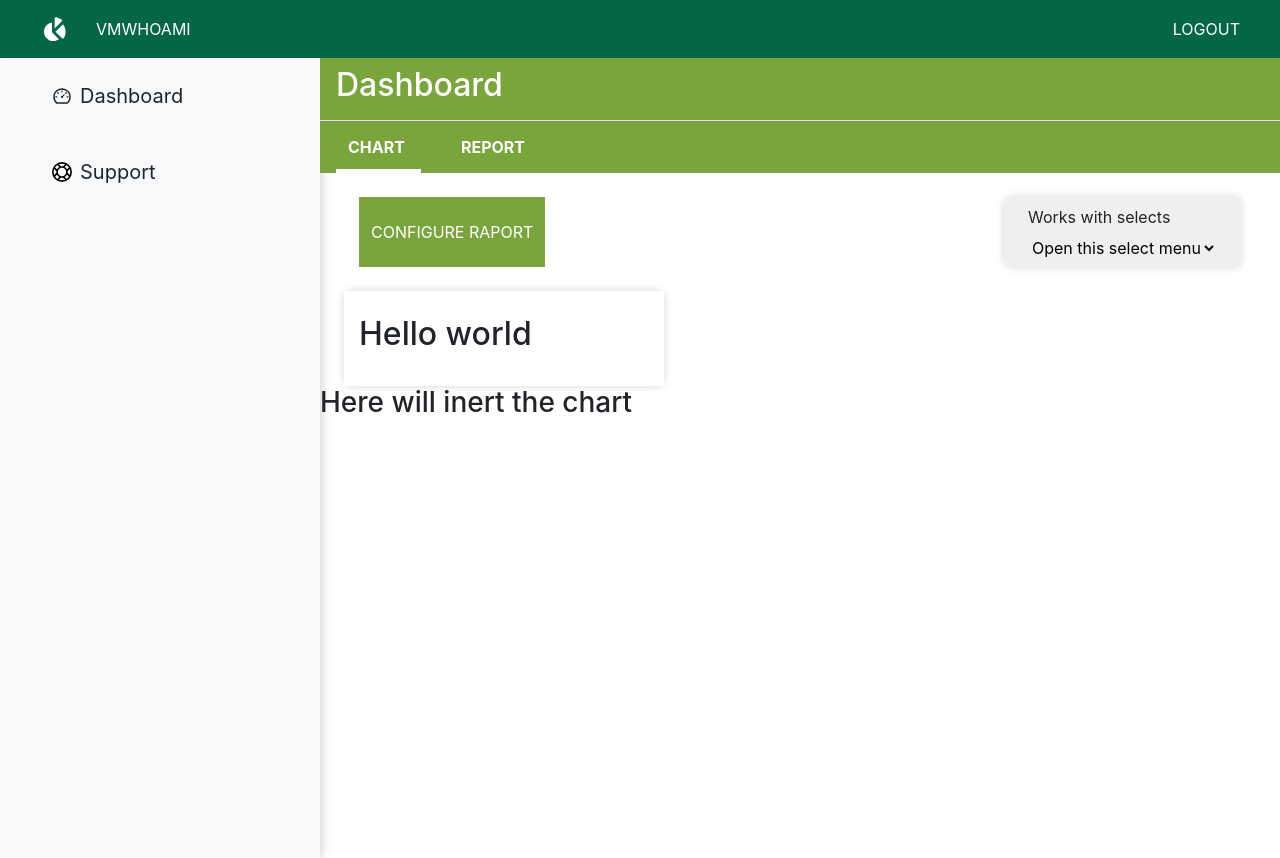
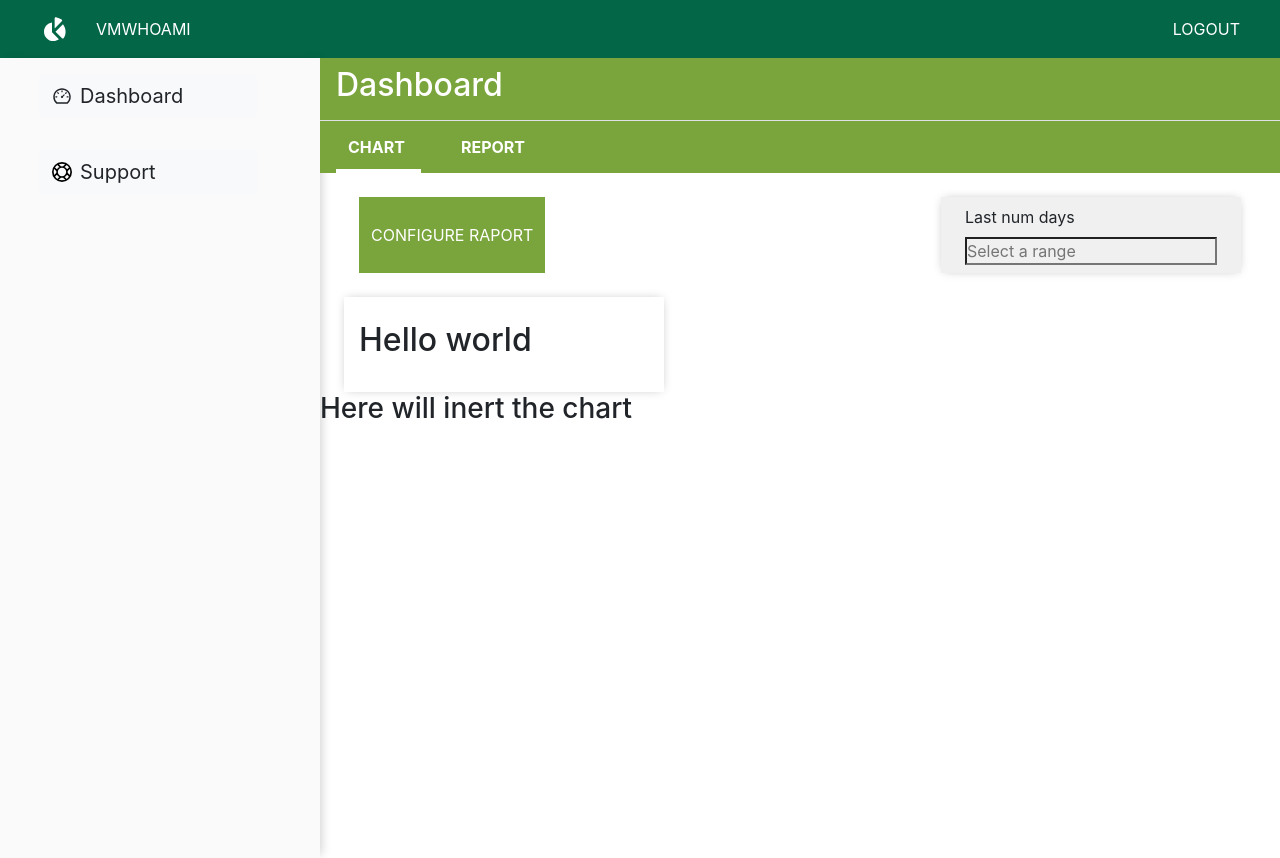
Before and after one commit to vmwhoami/admin_ui_maib, a React (Create React App) app: page / in a window 1280 px wide. Built offline with nearby package versions, Linux system fonts and the light colour scheme; no server answers; what miragejs would draw is missing.

Commit message:
Fix the issue with display name

```diff
--- a/package.json
+++ b/package.json
@@ -22,6 +22,7 @@
     "react": "^17.0.2",
     "react-bootstrap": "^1.6.1",
     "react-bootstrap-floating-label": "^1.6.0",
+    "react-datepicker": "^4.1.1",
     "react-dom": "^17.0.2",
     "react-icons": "^4.2.0",
     "react-redux": "^7.2.4",
--- a/src/components/FindUser/FindUser.js
+++ b/src/components/FindUser/FindUser.js
@@ -4,7 +4,7 @@ import {
   Form, Row, Col, Button,
 } from 'react-bootstrap';
 import {
-  setIdnp, setPhone, setAccessDate, clearFields,
+  setIdnp, setPhone, setAccessDate, clearFields, clearName,
 } from '../../redux/UsersReducer/actions';
 
 const FindUser = () => {
@@ -36,6 +36,7 @@ const FindUser = () => {
       date: '',
     });
     dispatch(clearFields());
+    dispatch(clearName());
   };
 
   return (
--- a/src/components/chartFilter/ChartFilter.js
+++ b/src/components/chartFilter/ChartFilter.js
@@ -1,22 +1,31 @@
-import React from 'react';
+import React, { useState } from 'react';
+import DatePicker from 'react-datepicker';
+import 'react-datepicker/dist/react-datepicker.css';
 import {
   Row, Button, Form, Col,
 } from 'react-bootstrap';
-// import FloatingLabel from 'react-bootstrap-floating-label';
 
-const ChartFilter = () => (
+const ChartFilter = () => {
+  const [dateRange, setDateRange] = useState([null, null]);
+  const [startDate, endDate] = dateRange;
+  return (
     <>
       <Form as={Row} className="m-4 d-flex justify-content-between">
-      <Button className="text-uppercase rounded-0 title border-0">Configure raport</Button>
+        <Button className="text-uppercase rounded-0 title border-0 py-0">Configure raport</Button>
         <div className="date-select px-4 py-2">
           { /* eslint-disable-next-line jsx-a11y/label-has-associated-control */}
-        <label htmlFor="floatingSelect">Works with selects</label>
-        <select className="form-select border-0" id="floatingSelect" aria-label="Floating label select example">
-          <option selected>Open this select menu</option>
-          <option value="1">One</option>
-          <option value="2">Two</option>
-          <option value="3">Three</option>
-        </select>
+          <label htmlFor="floatingSelect">Last num days</label>
+          <DatePicker
+            placeholderText="Select a range"
+            selectsRange
+            startDate={startDate}
+            endDate={endDate}
+            onChange={update => {
+              setDateRange(update);
+            }}
+          // isClearable
+          />
+
         </div>
       </Form>
       <Row>
@@ -26,5 +35,6 @@ const ChartFilter = () => (
       </Row>
     </>
   );
+};
 
 export default ChartFilter;
--- a/src/redux/UsersReducer/actions.js
+++ b/src/redux/UsersReducer/actions.js
@@ -5,7 +5,12 @@ import {
   SET_ACCESS_DATE,
   CLEAR_FIELDS,
   SET_NAME,
+  CLEAR_NAME,
 } from './types';
+
+const clearName = () => ({
+  type: CLEAR_NAME,
+});
 
 const setName = name => ({
   type: SET_NAME,
@@ -48,5 +53,5 @@ const getUsers = () => async dispatch => {
 };
 
 export {
-  getUsers, setIdnp, setPhone, setAccessDate, clearFields, setName,
+  getUsers, setIdnp, setPhone, setAccessDate, clearFields, setName, clearName,
 };
--- a/src/redux/UsersReducer/reducer.js
+++ b/src/redux/UsersReducer/reducer.js
@@ -1,5 +1,5 @@
 import {
-  GET_USERS, ERROR, SET_IDNP, SET_PHONE, SET_ACCESS_DATE, CLEAR_FIELDS, SET_NAME,
+  GET_USERS, ERROR, SET_IDNP, SET_PHONE, SET_ACCESS_DATE, CLEAR_FIELDS, SET_NAME, CLEAR_NAME,
 } from './types';
 
 const initial = {
@@ -31,6 +31,10 @@ const reducer = (state = initial, action) => {
         phoneSelected: '',
         dateSelected: '',
       };
+    case CLEAR_NAME:
+      return {
+        ...state, displayName: '',
+      };
     case ERROR:
       return { ...state, error: !state.error, errors: action.payload };
     default:
--- a/src/redux/UsersReducer/types.js
+++ b/src/redux/UsersReducer/types.js
@@ -5,6 +5,7 @@ const SET_PHONE = 'SET_PHONE';
 const SET_ACCESS_DATE = 'SET_ACCESS_DATE';
 const CLEAR_FIELDS = 'CLEAR_FIELDS';
 const SET_NAME = 'SET_NAME';
+const CLEAR_NAME = 'CLEAR_NAME';
 export {
-  GET_USERS, ERROR, SET_IDNP, SET_PHONE, SET_ACCESS_DATE, CLEAR_FIELDS, SET_NAME,
+  GET_USERS, ERROR, SET_IDNP, SET_PHONE, SET_ACCESS_DATE, CLEAR_FIELDS, SET_NAME, CLEAR_NAME,
 };
--- a/src/styles/index.css
+++ b/src/styles/index.css
@@ -54,7 +54,7 @@ code {
 }
 .left-bar{
   background-color: #FAFAFA;
-  box-shadow: 4px 3px 10px -3px rgba(0,0,0,0.20);
+  box-shadow: 4px 0px 10px -3px rgba(0,0,0,0.20);
 }
 
 .cust-button{
@@ -93,7 +93,11 @@ code {
   box-shadow: 0px 0px 10px -3px rgba(0,0,0,0.3);
 }
 .date-select input{
-  background-color: red !important;
+  background-color: transparent !important;
+}
+
+.form-select{
+  background-color: transparent !important;
 }
 @media (max-width: 991.98px) {
   .fullheight{
--- a/src/utils.js
+++ b/src/utils.js
@@ -1,7 +1,7 @@
 const formatDate = inputDate => {
   const date = new Date(inputDate);
   return `${date.getHours()}:${date.getMinutes()}
-  ${date.getDate() + 1}/${date.getMonth()}/${date.getFullYear()}`;
+  ${date.getDate()}/${date.getMonth() + 1}/${date.getFullYear()}`;
 };
 
 const checkUserName = (users, idnpSelected) => {
```
Also changed, not shown: 1 other file (tests, documents, lock files or other folders). Lines whose indentation alone changed are shown as unchanged.
